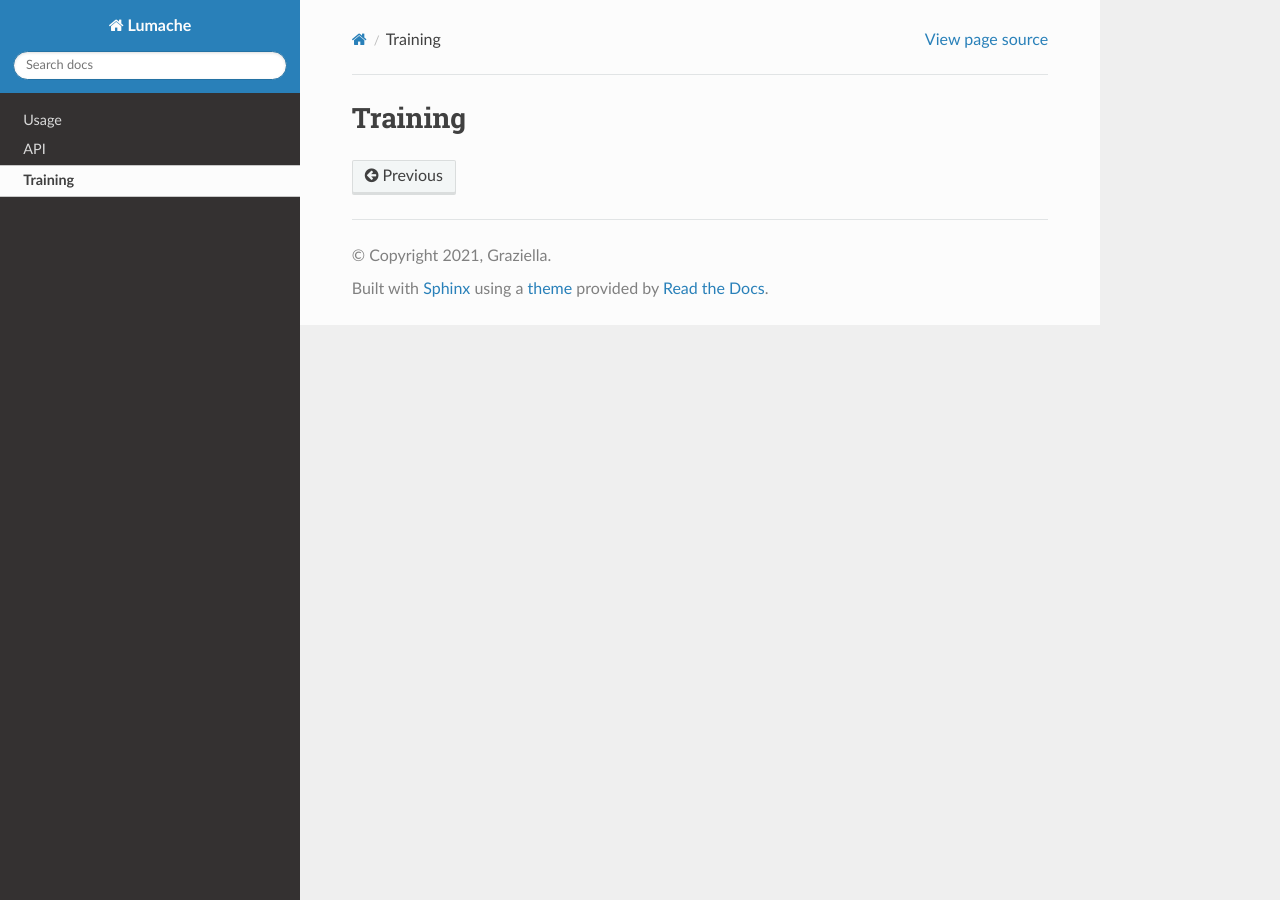
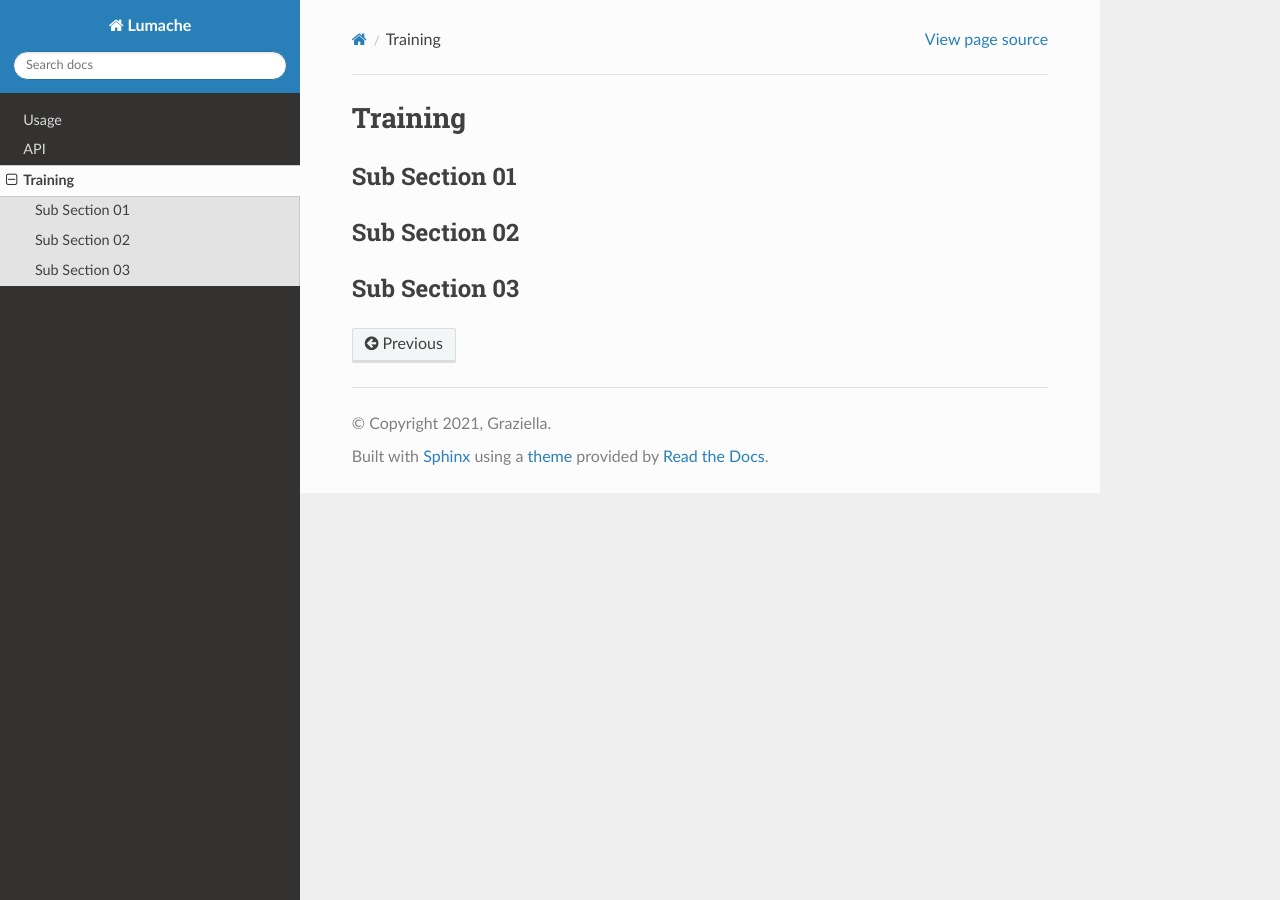
Before and after one commit to ILindsley/training-docs-test-repo, a Sphinx documentation site: the page built from docs/source/training_doc_1.rst, in a window 1280 px wide. Built offline with Sphinx 7.4.7 and the Read the Docs theme 3.1.0, drawn with Linux system fonts in a browser that asks for light colours.

Commit message:
test of subsections
test of subsections

```diff
--- a/docs/source/training_doc_1.rst
+++ b/docs/source/training_doc_1.rst
@@ -1,2 +1,11 @@
 Training
 =====
+
+Sub Section 01
+------------
+
+Sub Section 02
+------------
+
+Sub Section 03
+------------
```
